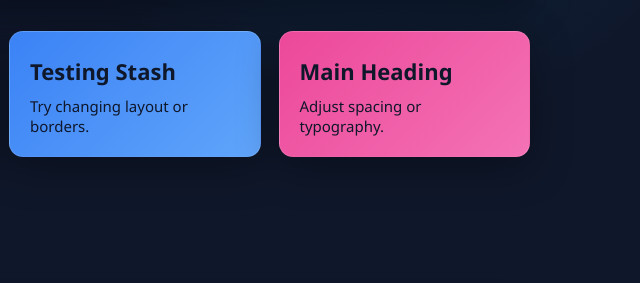
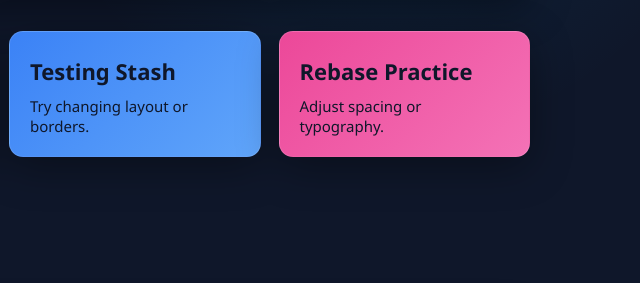
Before and after one commit to mohdazlanabas/practice_git, a website: page index.html in a window 1280 px wide. Shown: the part 219-502 px from the top of the page, 640-1280 px from the left. Drawn offline with Linux system fonts and the light colour scheme.

```diff
--- a/index.html
+++ b/index.html
@@ -28,7 +28,7 @@
         <p>Try changing layout or borders.</p>
       </article>
       <article class="card card-four">
-        <h2>Main Heading</h2>
+        <h2>Rebase Practice</h2>
         <p>Adjust spacing or typography.</p>
       </article>
       <article class="card card-five">
```
